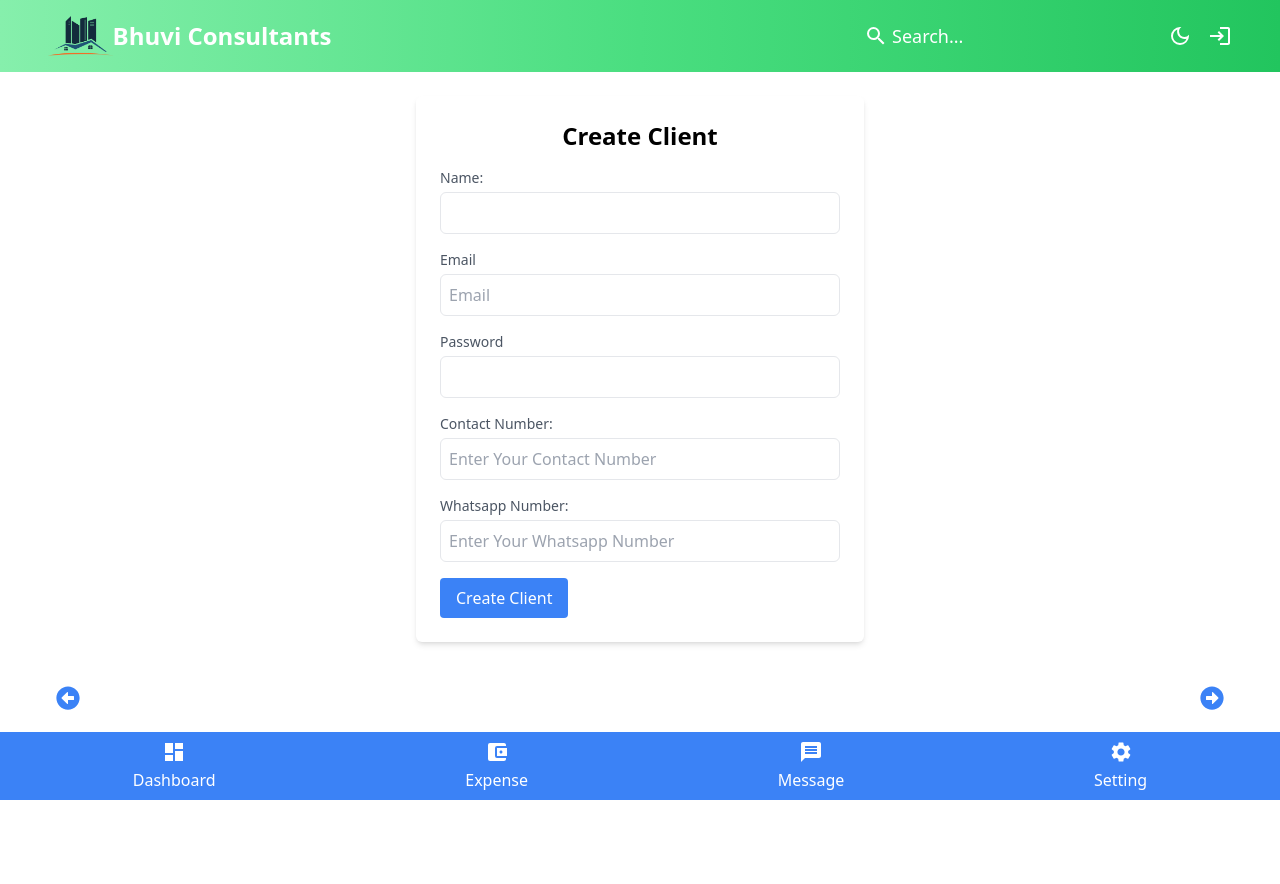
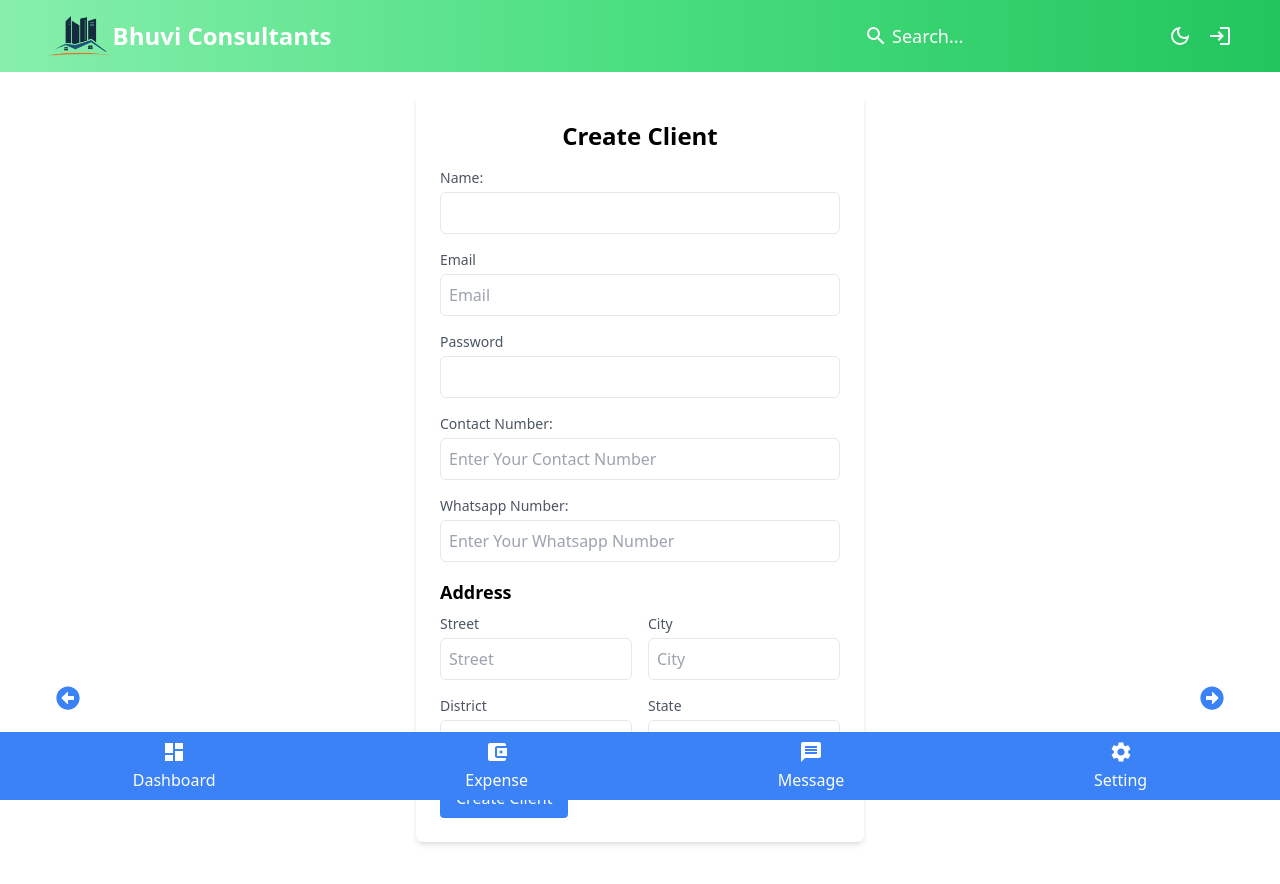
Before and after one commit to rshubham-dev/Bhuvi-Manager, a React (Create React App) app: page /edit-client in a window 1280 px wide. Shown: the top 884 px of the page. Before the commit the page ends 800 px from the top, so only its background shows below. Built offline with nearby package versions, Linux system fonts and the light colour scheme.

Commit message:
client update 1

```diff
--- a/src/components/CreateClient.js
+++ b/src/components/CreateClient.js
@@ -21,11 +21,24 @@ const CreateClient = () => {
   });
 
   const handleChange = (e) => {
-    setClient({ ...client, [e.target.name]: e.target.value });
+    const{name, value} = e.target;
+    if (name.startsWith('address.')) {
+      const addressField = name.split('.')[1];
+      setClient((prevclient) => ({
+        ...prevclient,
+        address: {
+          ...prevclient.address,
+          [addressField]: value,
+        },
+      }));
+    }else{
+    setClient({ ...client, [name]: value });
+    }
   };
 
   const handleSubmit = async (e) => {
     e.preventDefault();
+    console.log('Before data submitted:', client);
     try {
       const response = await axios.post('/api/v1/client', client);
       toast(response.data.message)
@@ -33,8 +46,8 @@ const CreateClient = () => {
     } catch (error) {
       toast.error(error.message)
     }
+    console.log('Form data submitted:', client);
 
-    console.log('Form data submitted:', client);
   };
 
   return (
@@ -126,8 +139,8 @@ const CreateClient = () => {
           />
         </div>
 
-
-        {/* <div className="mb-4">
+        {/* Address */}
+        <div className="mb-4">
           <h4 className="text-lg font-semibold mb-2">Address</h4>
           <div className="grid grid-cols-2 gap-4">
             <div>
@@ -136,9 +149,11 @@ const CreateClient = () => {
               </label>
               <input
                 type="text"
-                id="street"
-                name="street"
+                id="address.street"
+                name="address.street"
                 placeholder="Street"
+                value={client.address.street}
+                onChange={handleChange}
                 className="mt-1 p-2 w-full border rounded-md focus:outline-none focus:border-blue-500"
               />
             </div>
@@ -148,9 +163,11 @@ const CreateClient = () => {
               </label>
               <input
                 type="text"
-                id="city"
-                name="city"
+                id="address.city"
+                name="address.city"
+                value={client.address.city}
                 placeholder="City"
+                onChange={handleChange}
                 className="mt-1 p-2 w-full border rounded-md focus:outline-none focus:border-blue-500"
               />
             </div>
@@ -160,9 +177,11 @@ const CreateClient = () => {
               </label>
               <input
                 type="text"
-                id="district"
-                name="district"
+                id="address.district"
+                name="address.district"
+                value={client.address.district}
                 placeholder="District"
+                onChange={handleChange}
                 className="mt-1 p-2 w-full border rounded-md focus:outline-none focus:border-blue-500"
               />
             </div>
@@ -172,14 +191,16 @@ const CreateClient = () => {
               </label>
               <input
                 type="text"
-                id="state"
-                name="state"
+                id="address.state"
+                name="address.state"
+                value={client.address.state}
                 placeholder="State"
+                onChange={handleChange}
                 className="mt-1 p-2 w-full border rounded-md focus:outline-none focus:border-blue-500"
               />
             </div>
           </div>
-        </div> */}
+        </div>
 
 
         <button
```
